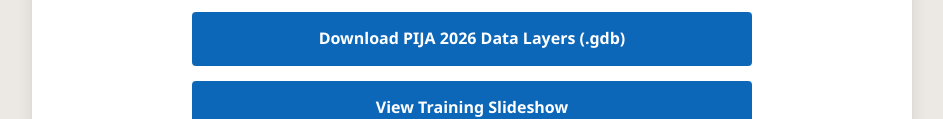
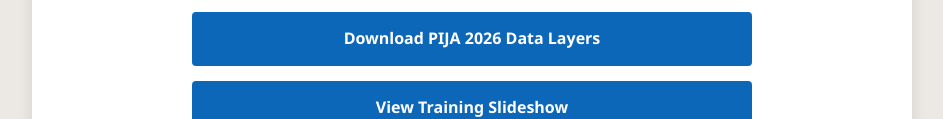
Before and after one commit to cat-adams/CPW_PinyonJayConservation_Documents, a plain HTML site: page index.html in a window 1280 px wide. Shown: the part 1283-1402 px from the top of the page, without its empty margins (168-1111 px from the left). Drawn offline with Linux system fonts and the light colour scheme.

Commit message:
updated gdb to link to gis website

```diff
--- a/index.html
+++ b/index.html
@@ -131,7 +131,7 @@
             </li>
 
             <li class="resource-item">
-                <a href="CPWPIJASurveyProtocolDataLayers.gdb.zip" class="btn" download>Download PIJA 2026 Data Layers (.gdb)</a>
+                <a href="https://cpw.maps.arcgis.com/home/item.html?id=685790a07403450a9bf60c2ad46cc8b8#overview" class="btn" target="_blank">Download PIJA 2026 Data Layers</a>
             </li>
 
             <li class="resource-item">
```
